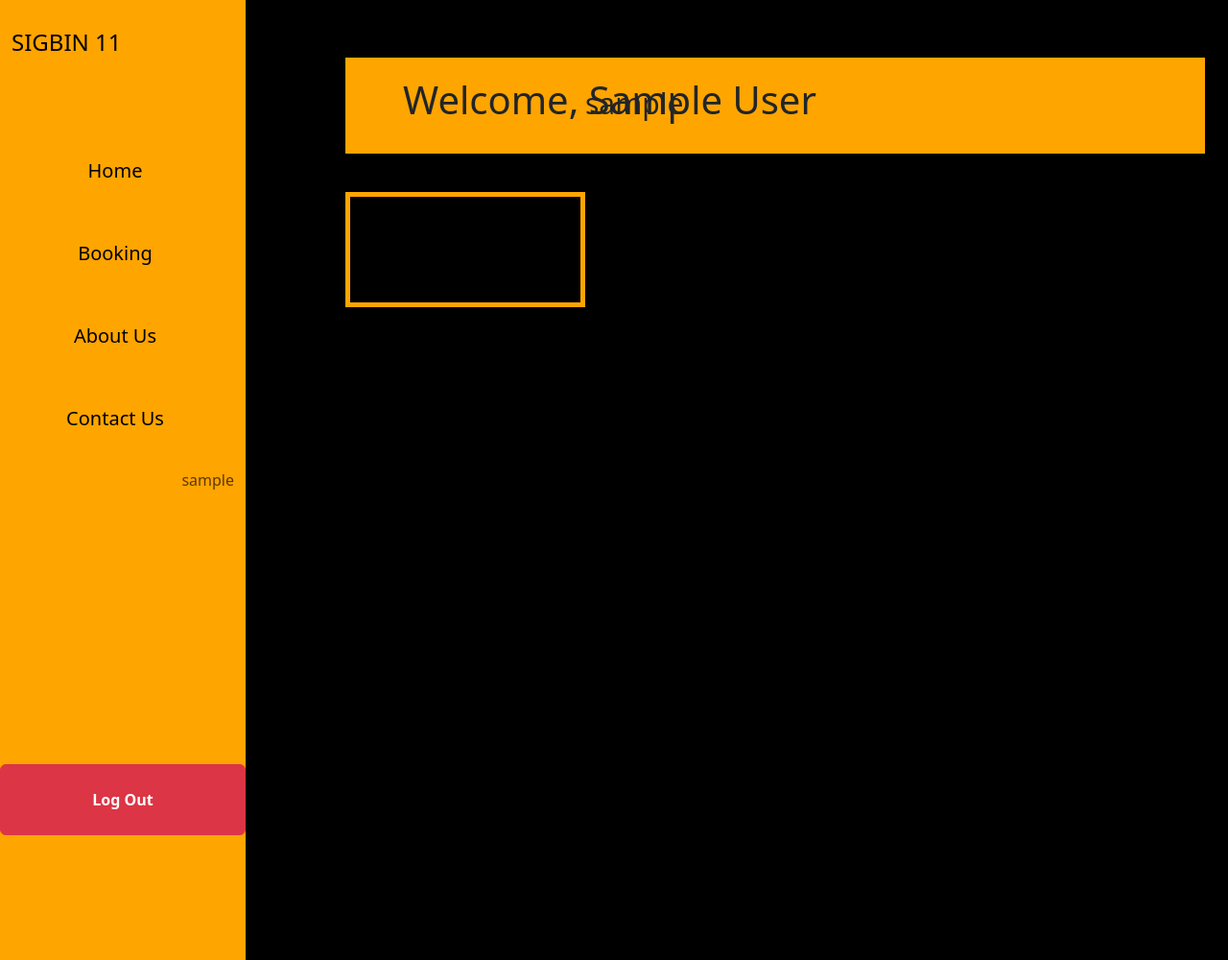
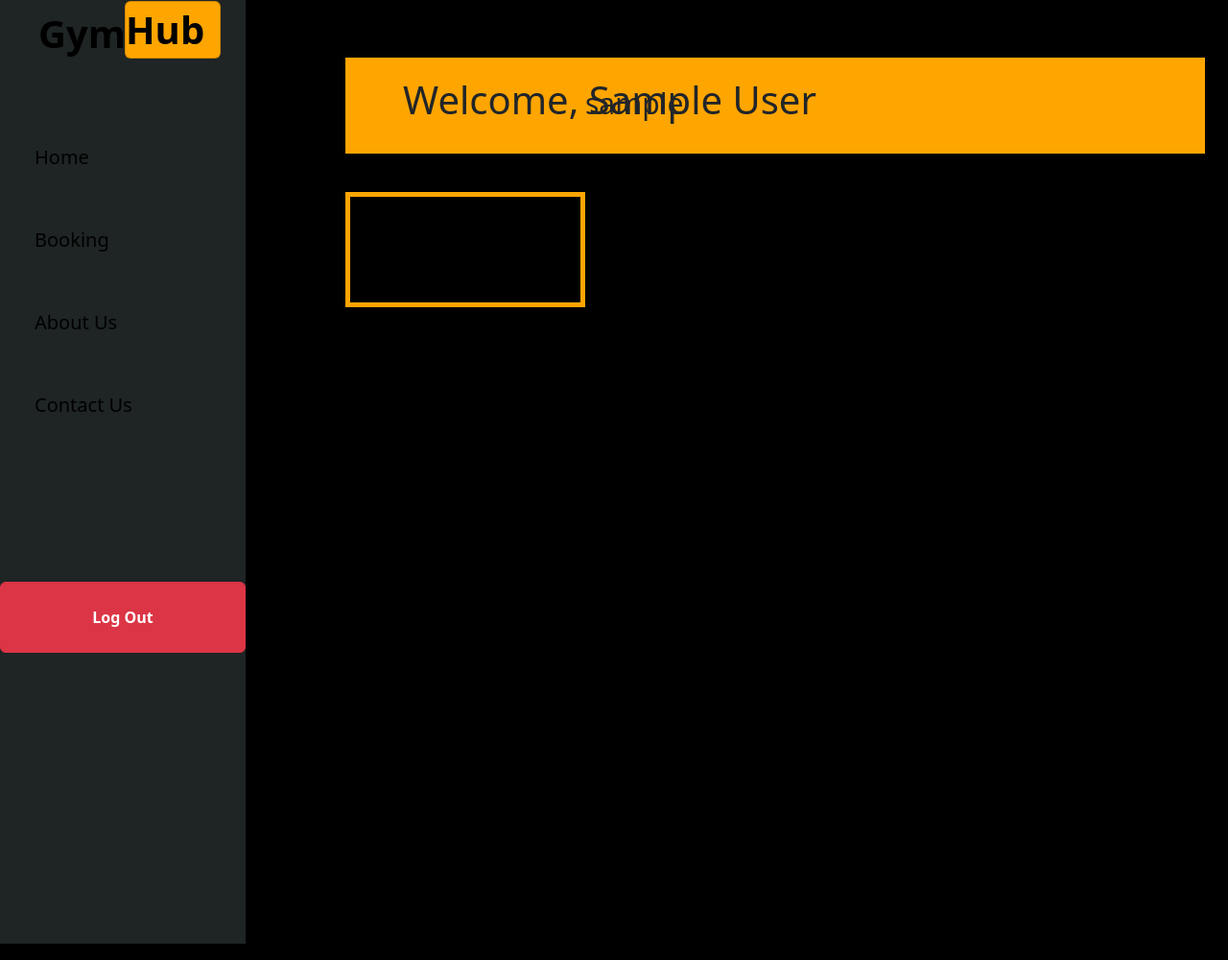
Before and after one commit to Kishiannn/GymManagementSystem.php, a PHP site: page /GymSystem/ in a window 1280 px wide. Shown: the whole page at 96% size. Run offline with PHP 8.4, Linux system fonts and the light colour scheme; the visitor is signed in with stand-in values (Sample User, id 1).

Commit message:
Update customer_navbar.php

```diff
--- a/customer_navbar.php
+++ b/customer_navbar.php
@@ -1,15 +1,18 @@
-<nav class="navbar" rel="stylesheet" style="width: 20%; height: 1000px; background-color: orange">
-        <div class="container">
+<style>
+    body{
+      overflow-y: hidden; /* Removes vertical scroll */
+            margin: 0;
+            padding: 0;
+    }
+    </style>
+<nav class="navbar" rel="stylesheet" style="bottom: 17px; width: 20%; height: 1000px; background-color:rgb(31, 36, 36)">
+        <div class="container" style= "position: absolute; top: 3px;">
         <!--Brand -->
         <a href="" class="navbar-brand">
-            <h4 class="mb-o text-uppercase" style="position: absolute; top: 30px;">SIGBIN 11</h4>
+                <h1 class="card-title text-center mb-0" style="position: absolute;top: 25px; left: 40px; font-weight: bold;">Gym</h1>
+                <div class="card header text-primary" style="position: absolute; left: 130px; width: 100px; top: 15px; background-color: orange;">
+                <h1 class="card-title text-center mb-0 " style="font-weight: bold; color: black;">Hub</h1>
         </a>
-        <ul class="navbar-nav ms-auto">
-            <li class="nav-item"><a href="profile.php" class="nav-link">
-                <?= $_SESSION['username']  ?>
-            </a></li>
-            <button type="button" class="btn btn-danger fw-bold fs-6 py-4 w-100 " style="position: absolute; bottom: 130px; right: 0px ">Log Out</button>
-        </ul>
         </div>
         <div class="container d-flex flex-column" style="position: absolute; top: 150px;">
         <!-- As a link -->
@@ -39,5 +42,6 @@
                 <span class="navbar-brand">Contact Us</span>
             </div>
         </nav>
+        <button type="button" class="btn btn-danger fw-bold fs-6 py-4 w-100" style="position: absolute; width: 50px height: 20px; right: 12px; top: 470px;">Log Out</button>
         </div>
     </nav>
```
